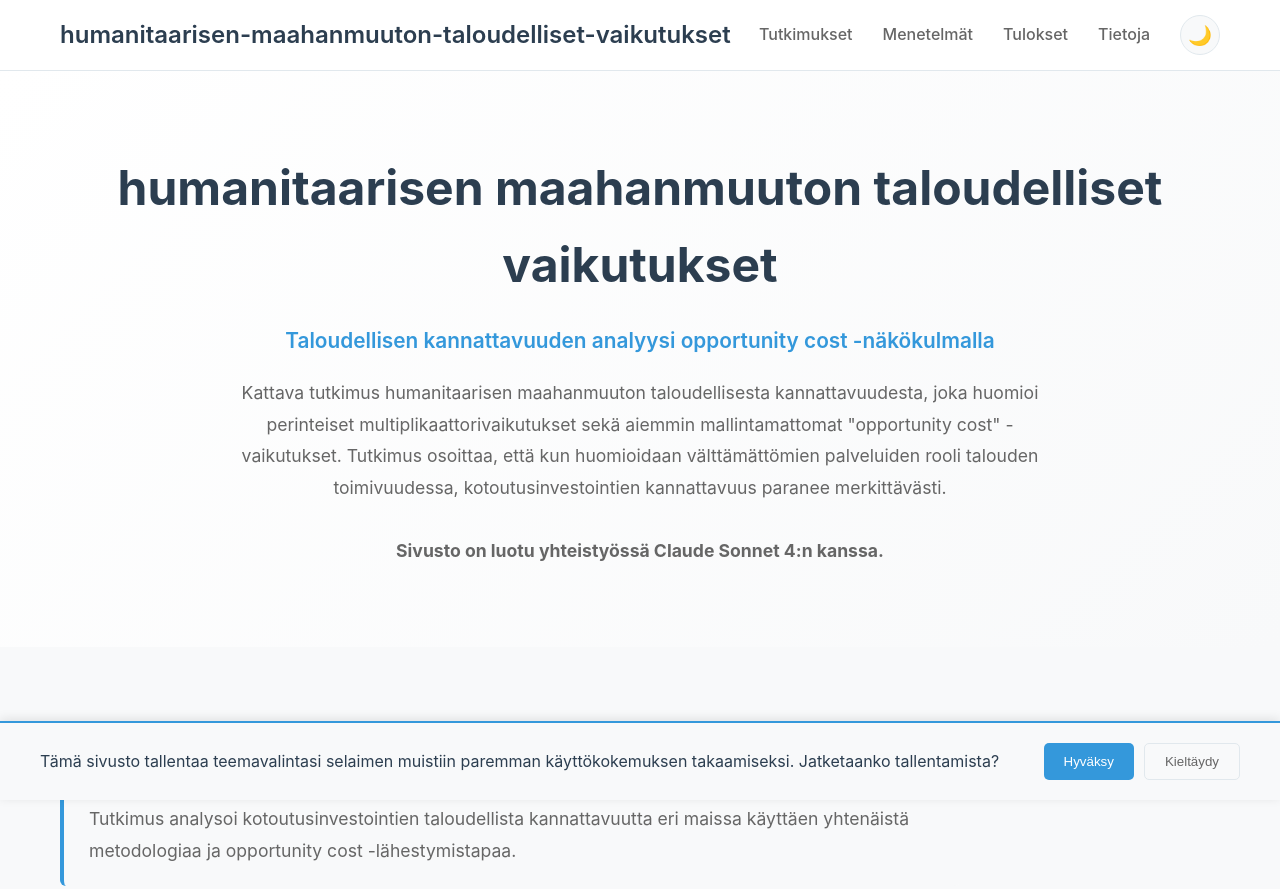
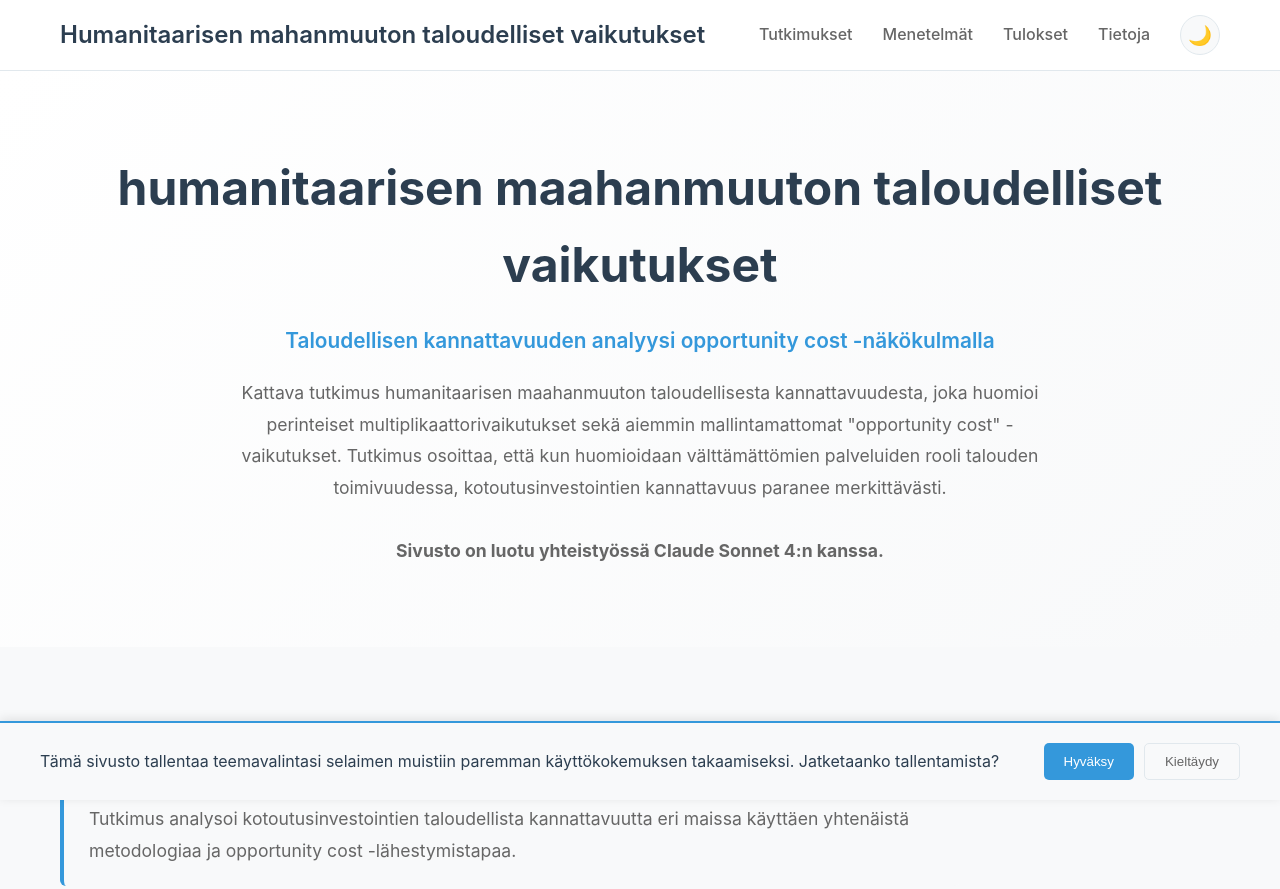
Before and after one commit to stochastic-philosophy/humanitaarisen-maahanmuuton-taloudelliset-vaikutukset, a plain HTML site: page docs/index.html in a window 1280 px wide. Shown: the top 889 px of the page. Drawn offline with Linux system fonts and the light colour scheme.

Commit message:
Update index.html

```diff
--- a/docs/index.html
+++ b/docs/index.html
@@ -3,7 +3,7 @@
 <head>
     <meta charset="UTF-8">
     <meta name="viewport" content="width=device-width, initial-scale=1.0">
-    <title>humanitaarisen-maahanmuuton-taloudelliset-vaikutukset - Kannattavuuden analyysi</title>
+    <title>Humanitaarisen maahanmuuton taloudelliset vaikutukset - Kannattavuuden analyysi</title>
     <meta name="description" content="Kattava tutkimus humanitaarisen maahanmuuton taloudellisesta kannattavuudesta eri maissa">
     <link rel="stylesheet" href="css/styles.css">
 </head>
@@ -23,7 +23,7 @@
     <nav class="main-nav">
         <div class="nav-container">
             <div class="nav-brand">
-                <h1><a href="#home">humanitaarisen-maahanmuuton-taloudelliset-vaikutukset</a></h1>
+                <h1><a href="#home">Humanitaarisen mahanmuuton taloudelliset vaikutukset</a></h1>
             </div>
 
             <div class="nav-menu">
```
